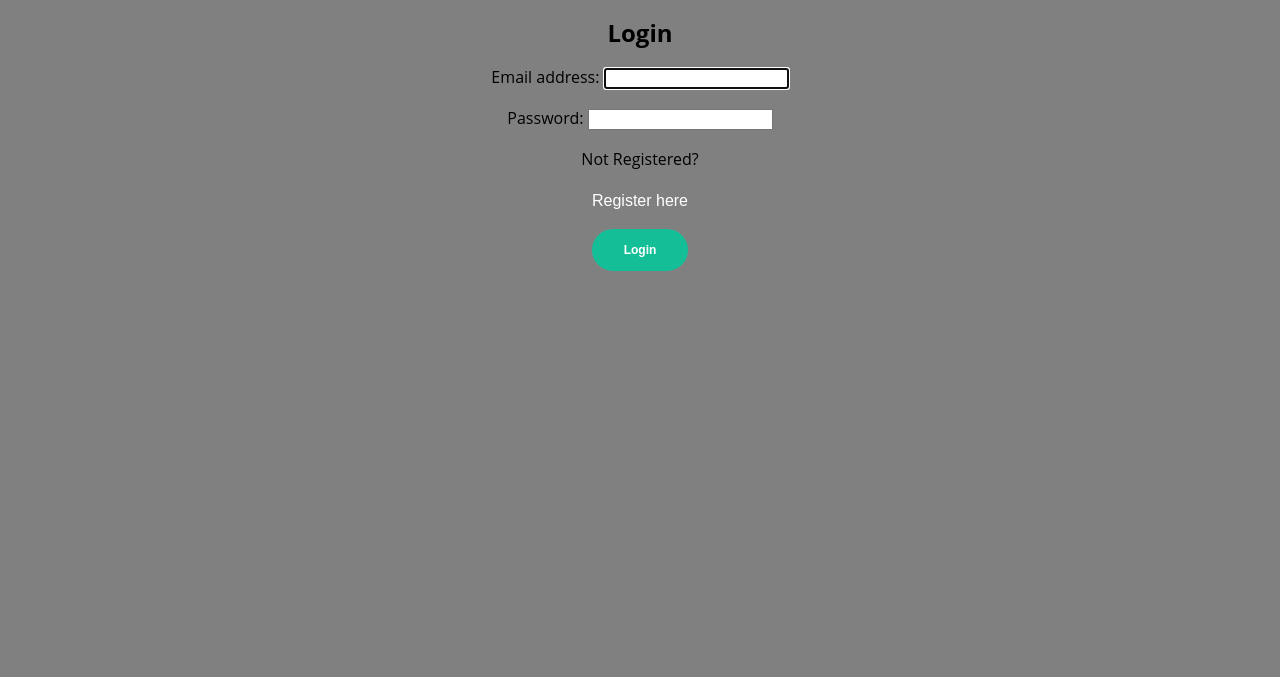
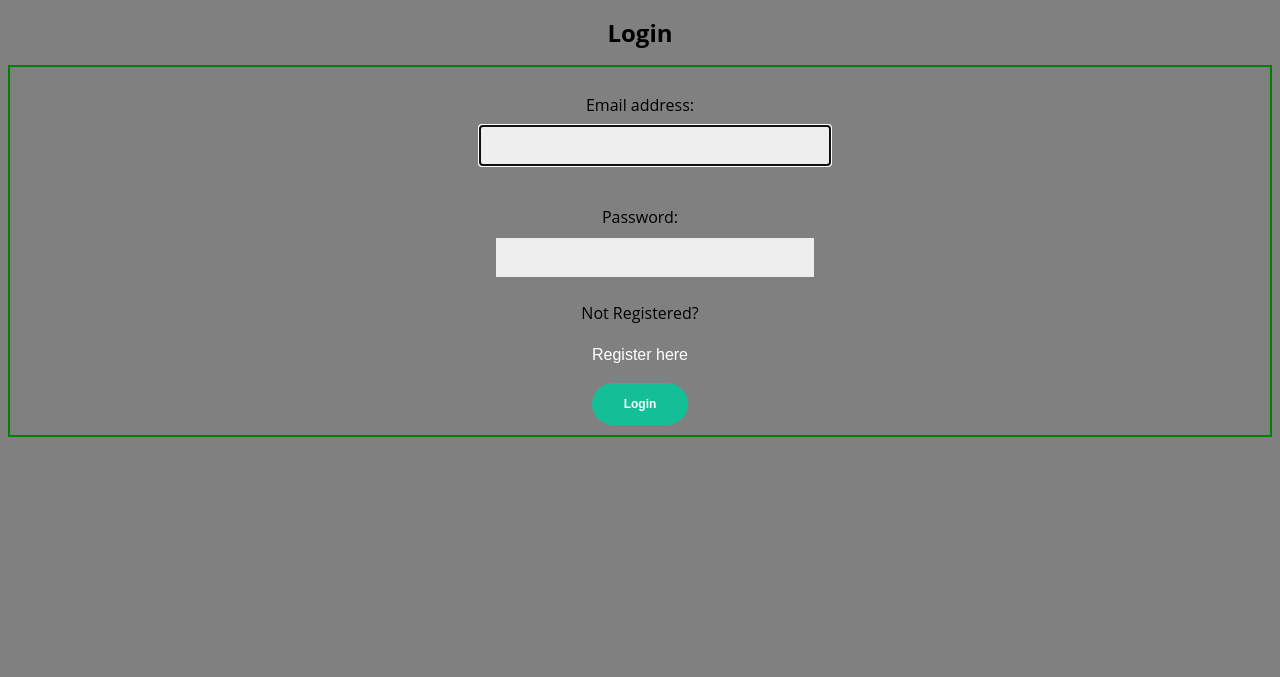
Before and after one commit to saurav1066/user_blog_app, a Django app: page /login/ in a window 1280 px wide. Shown: the top 677 px of the page. Run offline with Django 3.2, Linux system fonts and the light colour scheme.

Commit message:
Little css adjustments in forms

```diff
--- a/templates/index.html
+++ b/templates/index.html
@@ -130,6 +130,26 @@
 
         }
 
+        #login {
+            border: 2px solid green;
+            display: flex;
+            align-items: center;
+            justify-content: center;
+            flex-direction: column;
+            padding: 10px 50px;
+            height: 100%;
+            text-align: center;
+        }
+
+        #login input {
+            background-color: #eee;
+            border: none;
+            padding: 12px 15px;
+            margin: 8px 0;
+            width: 100%;
+        }
+
+
         button{
          	display: inline-block;
             padding: 1.1875rem 1.875rem 1.1875rem 1.875rem;
--- a/templates/registration/login.html
+++ b/templates/registration/login.html
@@ -3,7 +3,7 @@
 {% block content %}
 <div style="text-align:center"><h2>Login</h2></div>
 <div style="text-align:center">
-  <form method="post" id="form_login">
+  <form id = "login" method="post" id="form_login">
     {% csrf_token %}
     {{ form.as_p }}
     Not Registered? <p><a href="/user/signup">Register here</a></p>
```
